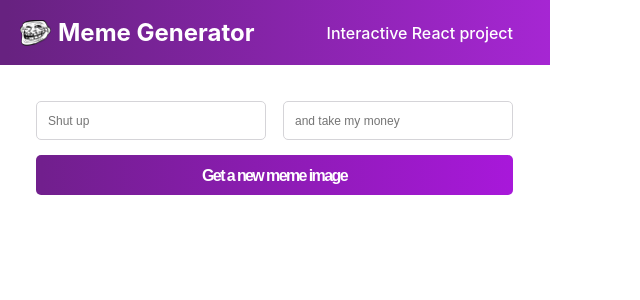
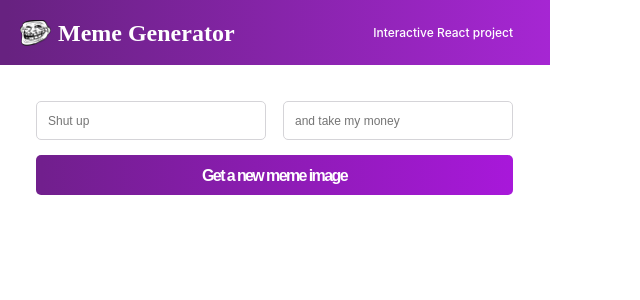
Before and after one commit to TemesgenA/meme-generator, a React (Create React App) app: page / in a window 1280 px wide. Shown: the top 300 px of the page, without its empty margins (0-640 px from the left). Built offline with nearby package versions, Linux system fonts and the light colour scheme.

Commit message:
Update README.md

```diff
--- a/src/App.css
+++ b/src/App.css
@@ -22,6 +22,7 @@ body {
   size: 20px;
   gap: 7px;
   line-height: 24px;
+  font-family: 'Karla';
 }
 
 .logo-img {
@@ -33,6 +34,9 @@ body {
   font-weight: 500;
   size: 12px;
   padding-right: 37px;
+  font-family: 'Inter';
+  font-size: 12px;
+  line-height: 15px;
 }
 
 #form-input {
```
Also changed, not shown: 1 other file (tests, documents, lock files or other folders).
